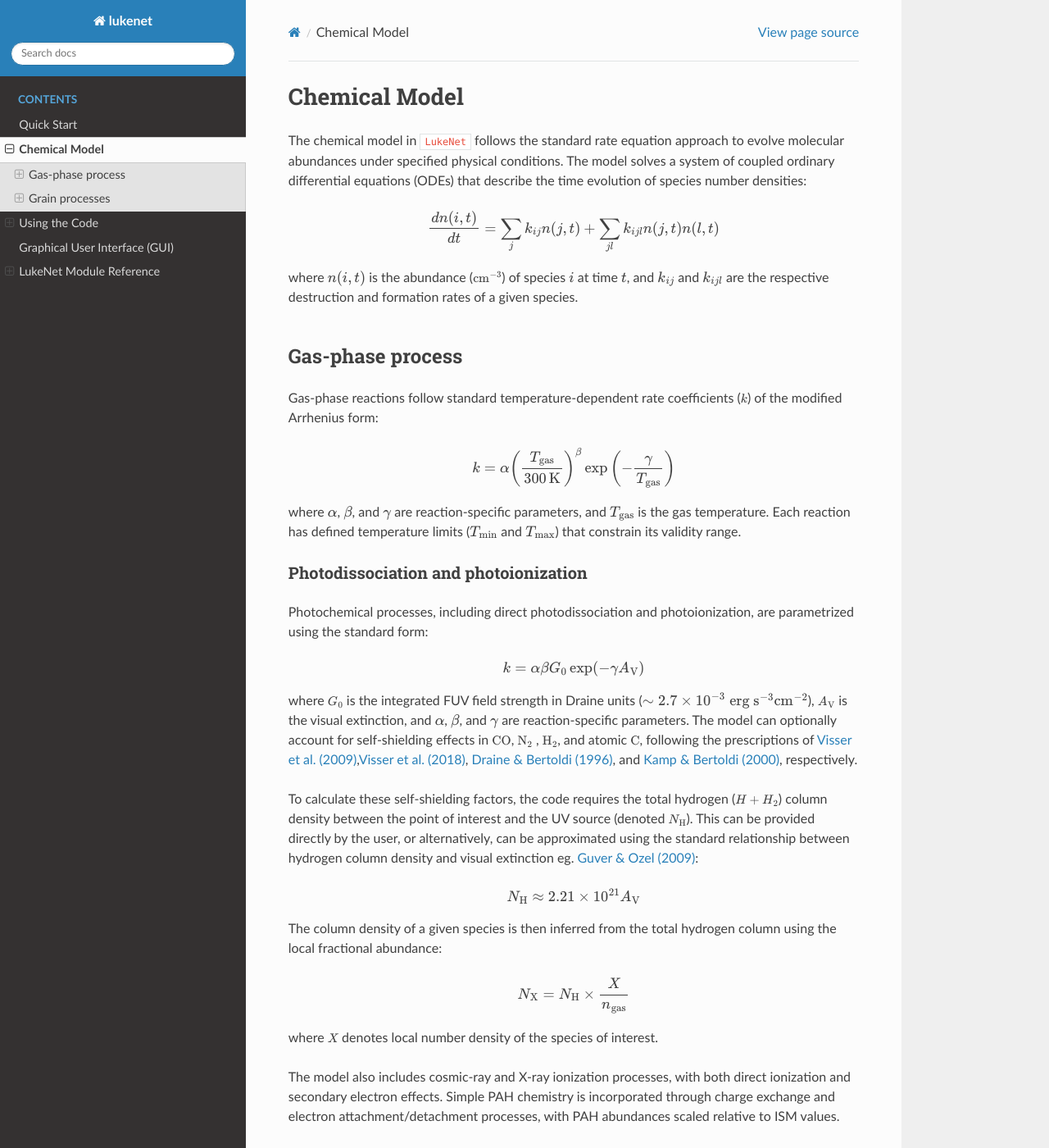
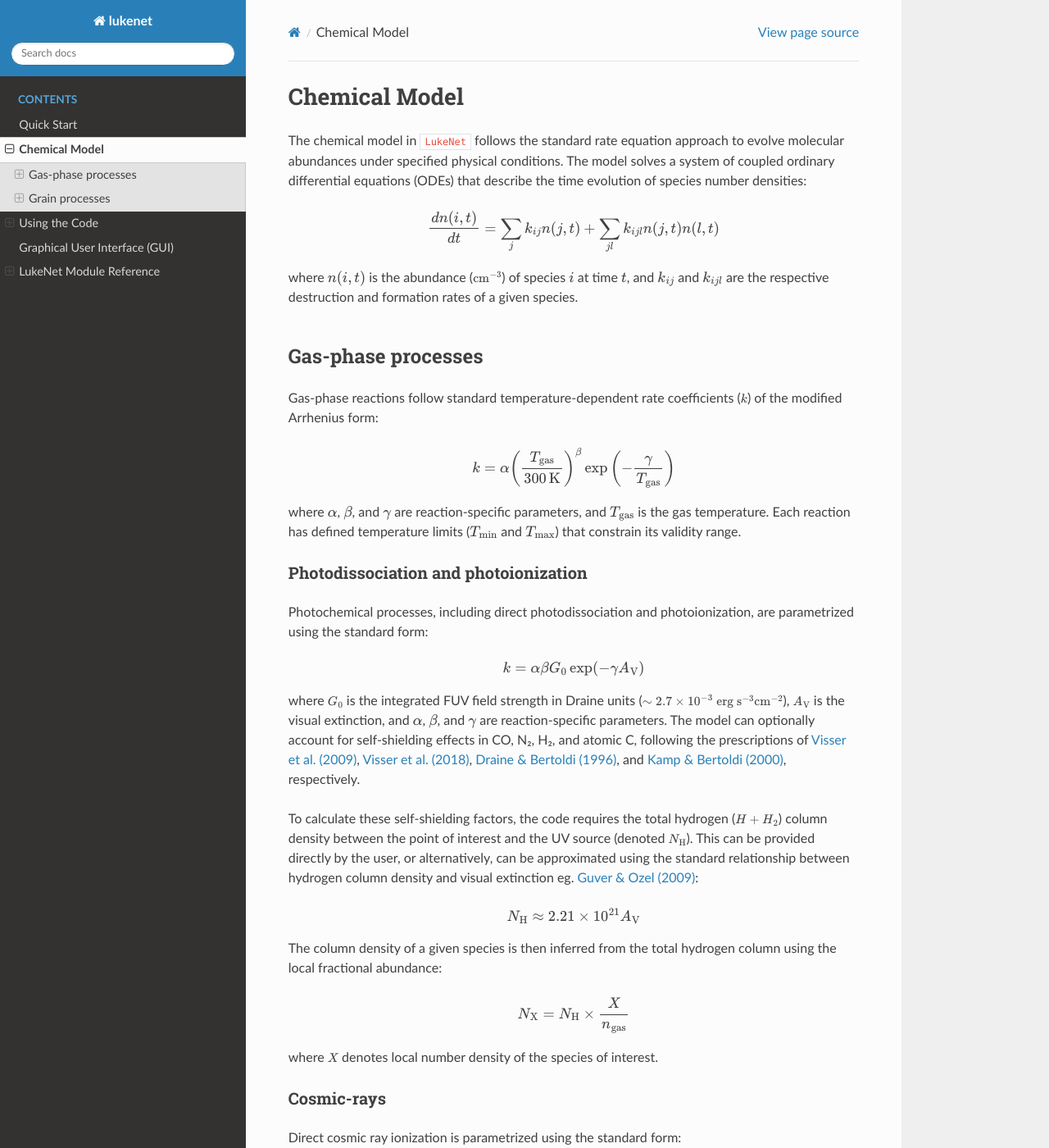
Before and after one commit to lukekeyte/lukenet-docs, a Sphinx documentation site: the page built from docs/chemical_model/index.md, in a window 1280 px wide and 1400 px high. Shown: the whole window at 82% size. Built offline with Sphinx 7.4.7 and the Read the Docs theme 3.1.0, drawn with Linux system fonts in a browser that asks for light colours; some of the changed text lies outside the part shown.

Commit message:
chemical model

```diff
--- a/docs/chemical_model/index.md
+++ b/docs/chemical_model/index.md
@@ -9,7 +9,7 @@
 
 <br/>
 
-## Gas-phase process
+## Gas-phase processes
 
 Gas-phase reactions follow standard temperature-dependent rate coefficients ($\small{k}$) of the modified Arrhenius form:
 
@@ -24,7 +24,7 @@
 $$
 k = \alpha \beta G_0 \exp(-\gamma A_\text{V})
 $$
-where $\small{G_0}$ is the integrated FUV field strength in Draine units ($\sim 2.7 \times 10^{-3} \; \text{erg s} ^{-3}\text{cm}^{-2}$), $\small{A_\text{V}}$ is the visual extinction, and $\alpha$, $\beta$, and $\gamma$ are reaction-specific parameters. The model can optionally account for self-shielding effects in $\small{\text{CO}}$, $\small{\text{N}}_2$ , $\small{\text{H}}_2$, and atomic $\small{\text{C}}$, following the prescriptions of [Visser et al. (2009)](https://ui.adsabs.harvard.edu/abs/2009A%26A...503..323V/abstract),[Visser et al. (2018)](https://ui.adsabs.harvard.edu/abs/2018A%26A...615A..75V/abstract), [Draine & Bertoldi (1996)](https://ui.adsabs.harvard.edu/abs/1996ApJ...468..269D/abstract), and [Kamp & Bertoldi (2000)](https://ui.adsabs.harvard.edu/abs/2000A%26A...353..276K/abstract), respectively.
+where $\small{G_0}$ is the integrated FUV field strength in Draine units ($\small \sim 2.7 \times 10^{-3} \; \text{erg s} ^{-3}\text{cm}^{-2}$), $\small{A_\text{V}}$ is the visual extinction, and $\alpha$, $\beta$, and $\gamma$ are reaction-specific parameters. The model can optionally account for self-shielding effects in CO, N₂, H₂, and atomic C, following the prescriptions of [Visser et al. (2009)](https://ui.adsabs.harvard.edu/abs/2009A%26A...503..323V/abstract), [Visser et al. (2018)](https://ui.adsabs.harvard.edu/abs/2018A%26A...615A..75V/abstract), [Draine & Bertoldi (1996)](https://ui.adsabs.harvard.edu/abs/1996ApJ...468..269D/abstract), and [Kamp & Bertoldi (2000)](https://ui.adsabs.harvard.edu/abs/2000A%26A...353..276K/abstract), respectively.
 
 To calculate these self-shielding factors, the code requires the total hydrogen ($\small{H}+{H}_2$) column density between the point of interest and the UV source (denoted $\small{N}_\text{H}$). This can be provided directly by the user, or alternatively, can be approximated using the standard relationship between hydrogen column density and visual extinction eg. [Guver & Ozel (2009)](https://ui.adsabs.harvard.edu/abs/2009MNRAS.400.2050G/abstract):
 
@@ -38,7 +38,6 @@
 $$
 where $\small{X}$ denotes local number density of the species of interest.
 
-The model also includes cosmic-ray and X-ray ionization processes, with both direct ionization and secondary electron effects. Simple PAH chemistry is incorporated through charge exchange and electron attachment/detachment processes, with PAH abundances scaled relative to ISM values.
 
 
 ### Cosmic-rays
@@ -93,11 +92,13 @@
 
 The H₂ formation rate on dust grains can be expressed as:
 
-$$ k = s(\eta) \cdot A \cdot T_\text{gas}^b \cdot \frac{n_\text{gas}}{1 + n_\text{H}} \cdot \text{DG}_{100} $$
+$$ k = s(\eta) \cdot \alpha \cdot T_\text{gas}^b \cdot \frac{n_\text{gas}}{1 + n_\text{H}} \cdot \small{\text{DG}_{100}} $$
 
 where $s$ is the sticking coefficient and $\eta$ is the formation efficiency. The sticking coefficient depends on both gas and dust temperatures:
 
-$$ s = \frac{1}{1 + 0.04\sqrt{T_\text{gas} + T_\text{dust}} + 2\times10^{-3}T_\text{gas} + 8\times10^{-6}T_\text{gas}^2} $$
+$$
+s = \frac{1}{1 + 0.04\sqrt{T_\text{gas} + T_\text{dust}} + 2\times10^{-3} \; T_\text{gas} + 8\times10^{-6} \; T_\text{gas}^2}
+$$
 
 The formation efficiency $\eta$ follows two regimes. For very cold dust ($\small T_\text{dust} < 10 \text{ K}$), $\eta = 1$ as physisorbed H atoms efficiently form H₂. At higher temperatures, the efficiency becomes:
 
```
